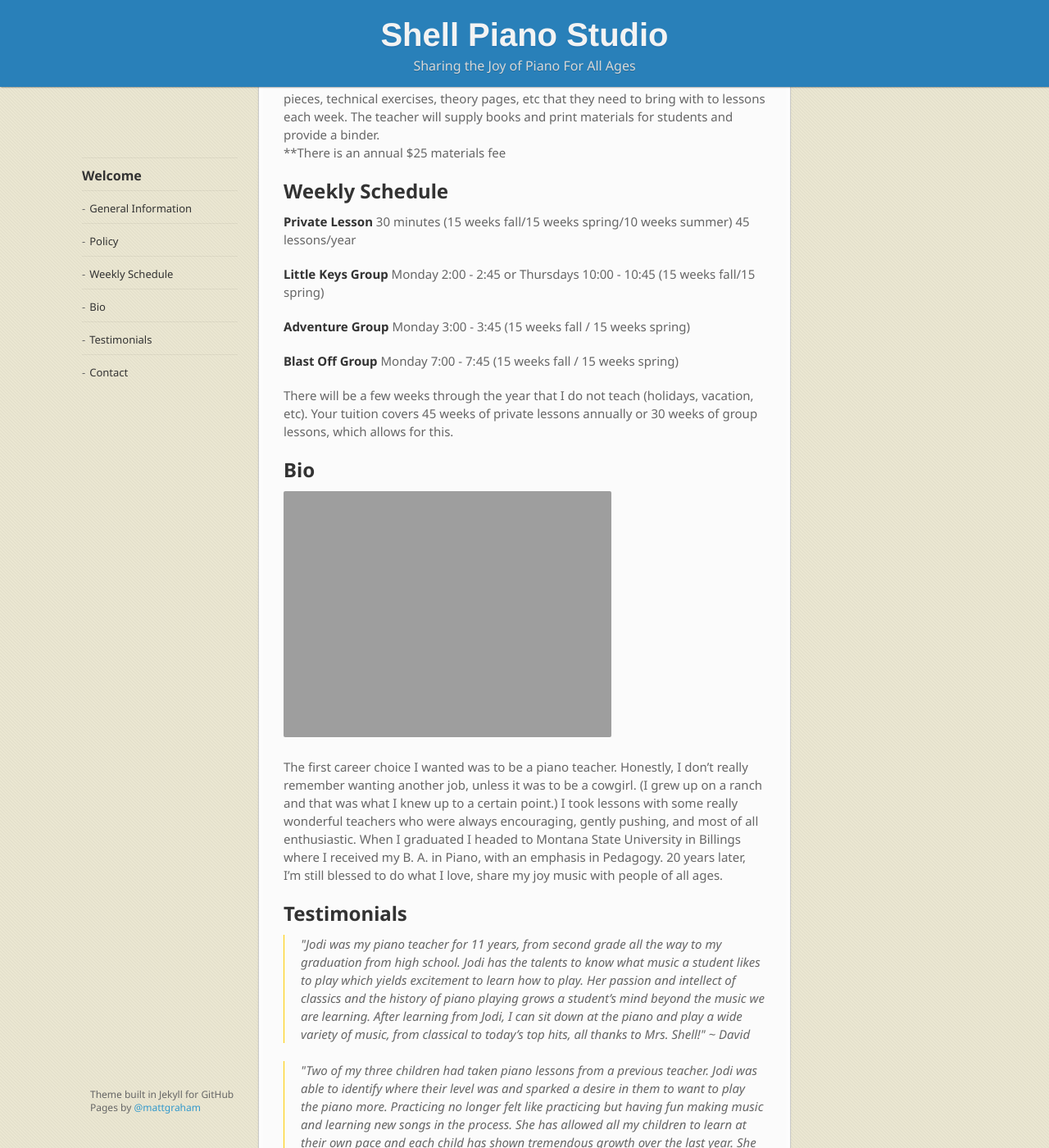
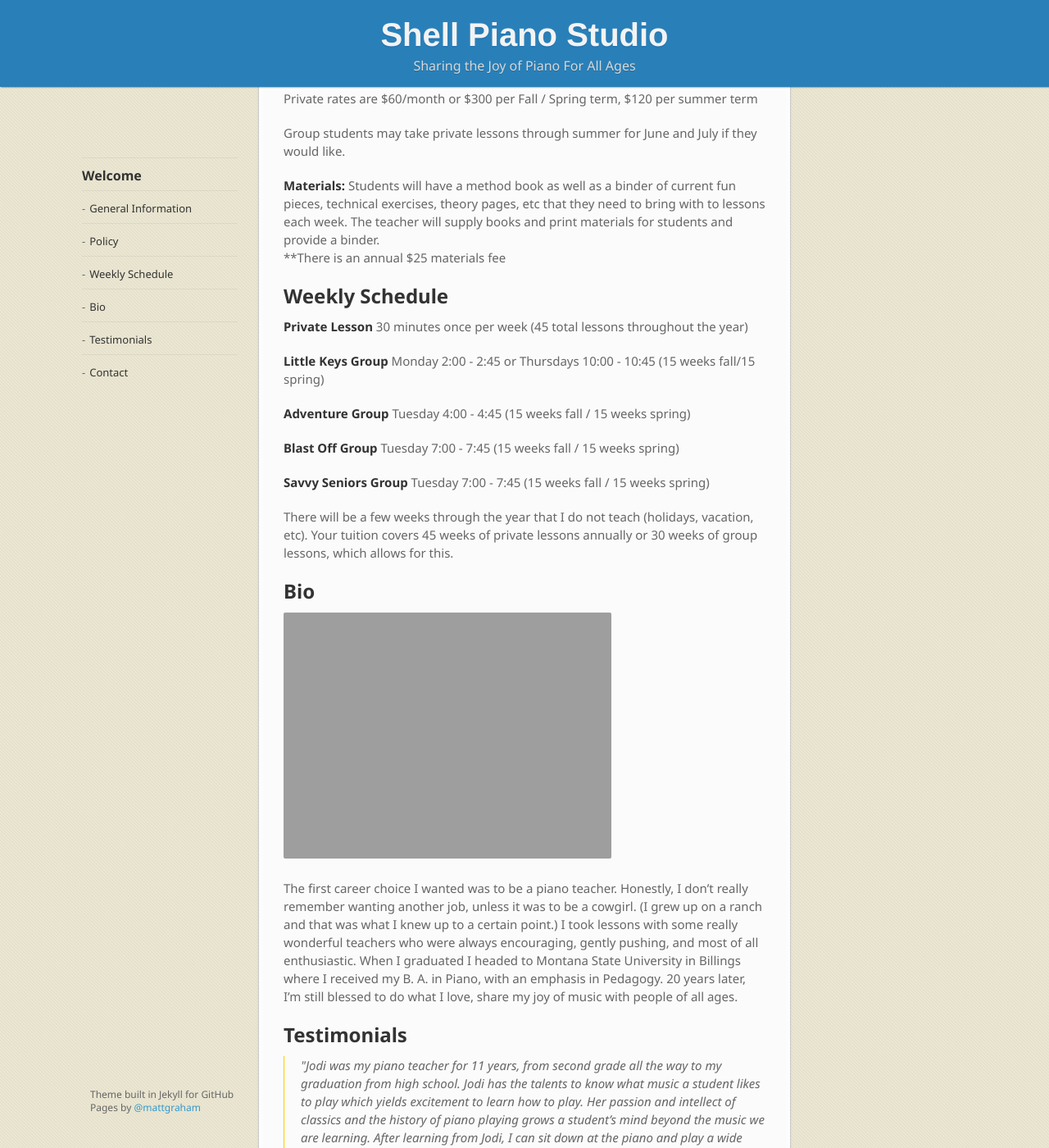
Before and after one commit to trentonshell/shellpiano, a Jekyll site: the page built from index.md, in a window 1280 px wide and 1400 px high, scrolled down 1446 px. Shown: the whole window at 82% size. Built offline with Jekyll 4.4.1, drawn with Linux system fonts in a browser that asks for light colours; nearby versions of some CDN libraries; some web fonts are replaced; some of the changed text lies outside the part shown.

Commit message:
Update Information content

```diff
--- a/_includes/bio.html
+++ b/_includes/bio.html
@@ -1,3 +1,3 @@
 <h2>Bio</h2>
 <p><img src="http://shellpiano.com/assets/images/profile.jpg" class="center" alt="Jodi Shell"></p>
-<p>The first career choice I wanted was to be a piano teacher. Honestly, I don’t really remember wanting another job, unless it was to be a cowgirl. (I grew up on a ranch and that was what I knew up to a certain point.)  I took lessons with some really wonderful teachers who were always encouraging, gently pushing, and most of all enthusiastic. When I graduated I headed to Montana State University in Billings where I received my B. A. in Piano, with an emphasis in Pedagogy. 20 years later, I’m still blessed to do what I love, share my joy music with people of all ages.</p>
+<p>The first career choice I wanted was to be a piano teacher. Honestly, I don’t really remember wanting another job, unless it was to be a cowgirl. (I grew up on a ranch and that was what I knew up to a certain point.)  I took lessons with some really wonderful teachers who were always encouraging, gently pushing, and most of all enthusiastic. When I graduated I headed to Montana State University in Billings where I received my B. A. in Piano, with an emphasis in Pedagogy. 20 years later, I’m still blessed to do what I love, share my joy of music with people of all ages.</p>
--- a/_layouts/home.html
+++ b/_layouts/home.html
@@ -15,6 +15,9 @@
     <p><strong>Private Piano Lessons</strong> are offered weekly in 30 minute sessions for students ages 5-105 of all abilities. Practicing is highly encouraged for students to gain the most out of our weekly lessons. Also students taking private lessons should already have or be willing in the near future to acquire a suitable instrument to learn on.</p>
     <p><strong>Group Piano Lessons</strong> are offered for students who are looking to explore the keyboard in a fun group environment. No instrument? No time to actually practice? No problem! We can still make progress by meeting each week and jumping in together. These lessons are perfect for that person who wants to try it out, or perhaps just is looking for a low key alternative to traditional lessons. Classes available for beginners of all ages.</p>
     <p><strong>Little Keys Group Lessons</strong> are offered weekly for children ages 3-6. This is a beginning music maker class. We’ll learn about the keyboard, and take our time learning concepts while having a ball!</p>
+    <p><strong>Savvy Seniors Group Lessons</strong> are offered for those folks who would like to either brush up on skills they used to have or acquire new skills along with a friend or two. No pressure, No recitals, just fun.</p>
+    <br>
+    <p>Adventure and Blast Off Group lessons run at the Northwood Community Center</p>
 
     <h2>Policy</h2>
 
@@ -23,7 +26,7 @@
     <p><strong>Discontinuing lessons: </strong> Sometimes it just doesn’t work to keep taking lessons. Hopefully there is much thoughtfulness and discussion going into this. Please give a 30 day notice prior to discontinuing lessons. </p>
     <p><strong>Communication: </strong> best way to contact me is via email. Feel free to message me (Facebook) text, or I will take phone calls between the hours of 10 a.m. - 1 p.m. </p>
     <p><strong>Tuition/Fees: </strong> Tuition is due on the first lesson of the month. Payment not made by 10th of the month will result in a $15 late fee. I may be paid either with cash or check or Paypal (music2shells@gmail.com) </p>
-    <p>All group rates are $60/month Aug - May  or  $300 per term (10% discount if you pay per term)</p>
+    <p>All group rates are $60/month Aug - May  or  $300 per term</p>
     <p>Private rates are $60/month or $300 per Fall / Spring term, $120 per summer term</p>
     <p>Group students may take private lessons through summer for June and July if they would like.</p>
 
@@ -31,10 +34,11 @@
 
     <h2>Weekly Schedule</h2>
 
-    <p><strong> Private Lesson </strong>  30 minutes (15 weeks fall/15 weeks spring/10 weeks summer) 45 lessons/year</p>
+    <p><strong> Private Lesson </strong> 30 minutes once per week (45 total lessons throughout the year)</p>
     <p><strong> Little Keys Group </strong> Monday 2:00 - 2:45 or Thursdays 10:00 - 10:45 (15 weeks fall/15 spring)</p>
-    <p><strong> Adventure Group </strong> Monday 3:00 - 3:45 (15 weeks fall / 15 weeks spring)</p>
-    <p><strong> Blast Off Group </strong> Monday 7:00 - 7:45 (15 weeks fall / 15 weeks spring)</p>
+    <p><strong> Adventure Group </strong> Tuesday 4:00 - 4:45 (15 weeks fall / 15 weeks spring)</p>
+    <p><strong> Blast Off Group </strong> Tuesday 7:00 - 7:45 (15 weeks fall / 15 weeks spring)</p>
+    <p><strong> Savvy Seniors Group </strong> Tuesday 7:00 - 7:45 (15 weeks fall / 15 weeks spring)</p>
 
     <p>There will be a few weeks through the year that I do not teach (holidays, vacation, etc). Your tuition covers 45 weeks of private lessons annually or 30 weeks of group lessons, which allows for this.</p>
 
```
Also changed, not shown: 1 other file.
